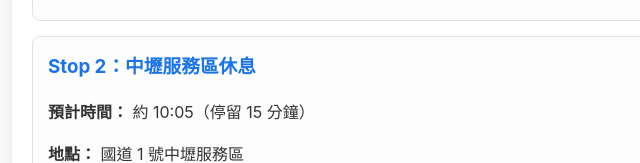
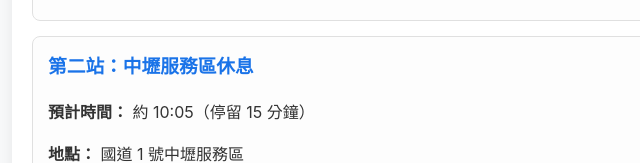
Before and after one commit to kevinluh88-a11y/bus-itinerary, a plain HTML site: page index.html in a window 1280 px wide. Shown: the part 1217-1380 px from the top of the page, 228-868 px from the left. Drawn offline with Linux system fonts and the light colour scheme.

Commit message:
Update index.html

```diff
--- a/index.html
+++ b/index.html
@@ -166,7 +166,7 @@
   </div>
 
   <div class="card">
-    <h3 style="margin-top: 0; color: #1a73e8;">Stop 2：中壢服務區休息</h3>
+    <h3 style="margin-top: 0; color: #1a73e8;">第二站：中壢服務區休息</h3>
     <p><strong>預計時間：</strong> 約 10:05（停留 15 分鐘）</p>
     <p><strong>地點：</strong> 國道 1 號中壢服務區</p>
     <p><strong>乘員數：</strong> 9 人</p>
```
